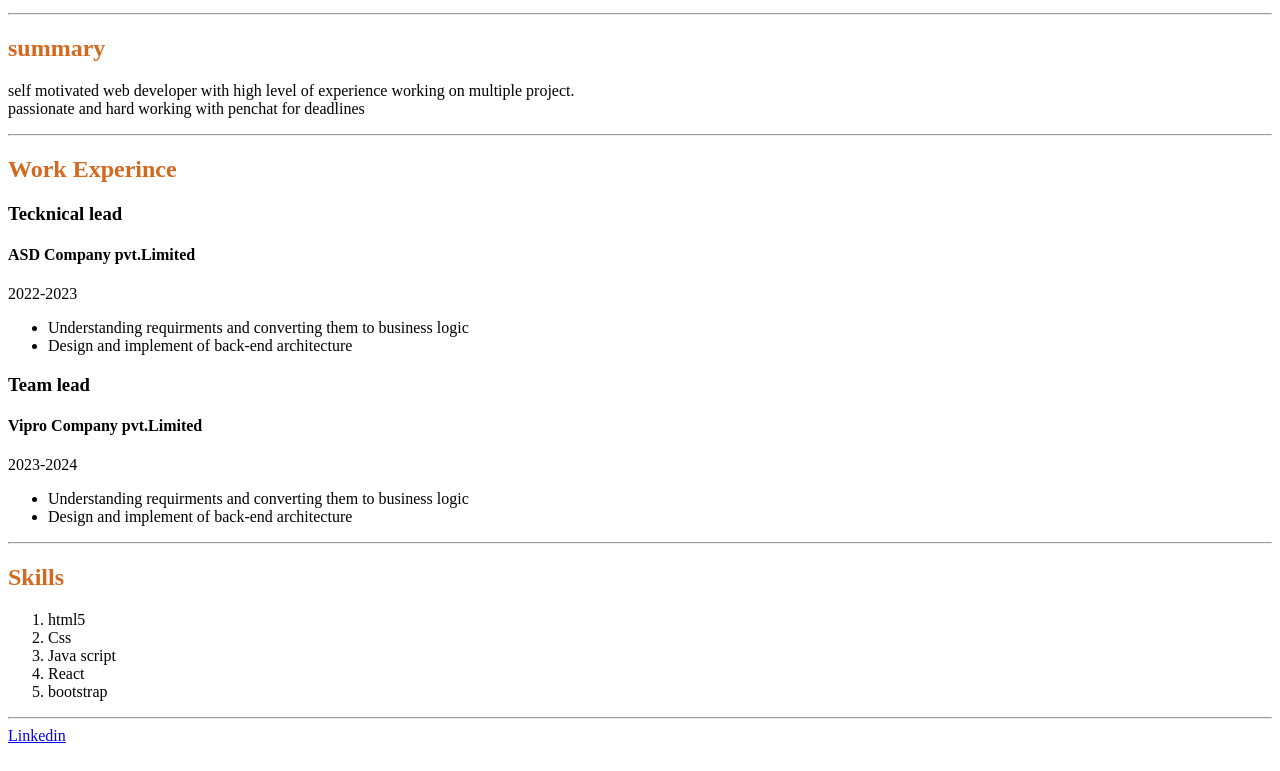
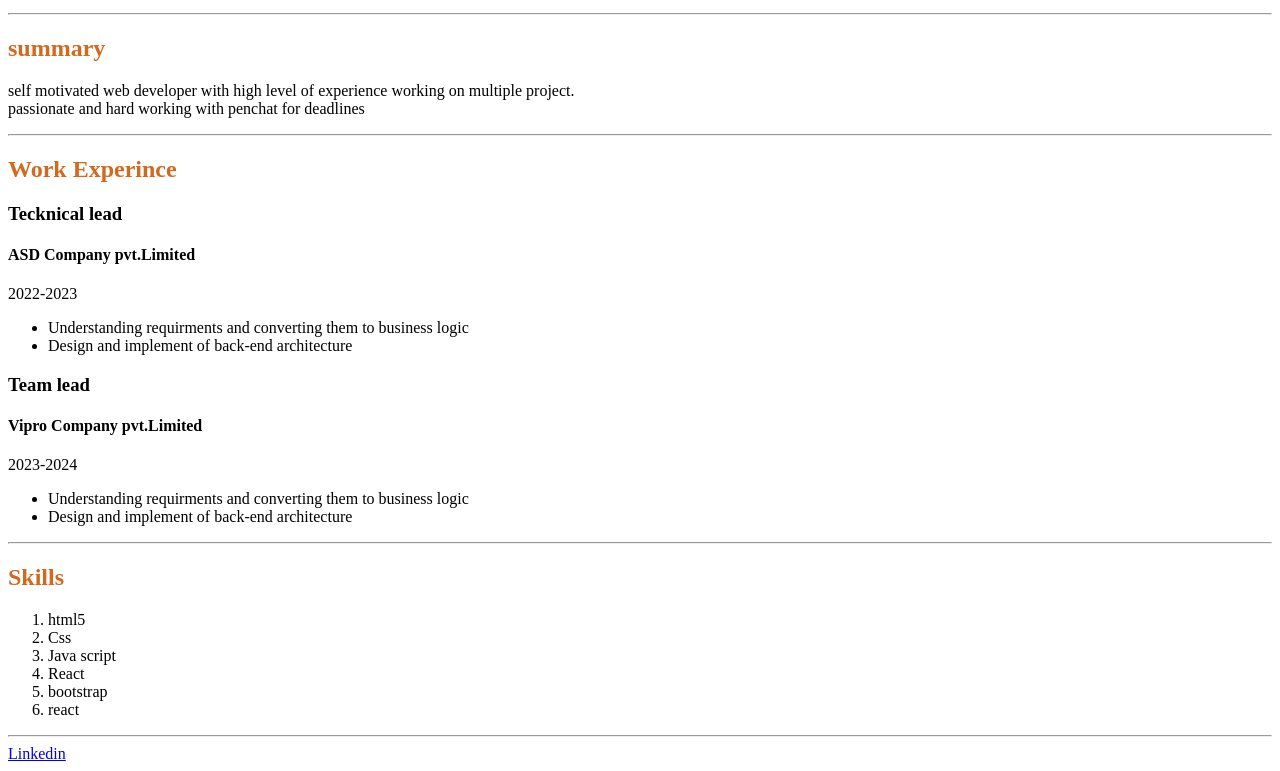
Before and after one commit to muhammedadhilkp2005/Profile, a plain HTML site: page index.html in a window 1280 px wide. Shown: the part 137-908 px from the top of the page. Drawn offline with Linux system fonts and the light colour scheme.

Commit message:
added new list 2

```diff
--- a/index.html
+++ b/index.html
@@ -55,6 +55,7 @@
                 <li> Java script</li>
                 <li> React </li>
                 <li>bootstrap</li>
+                <li>react</li>
             </ol>
         </section>
     </main>
```
